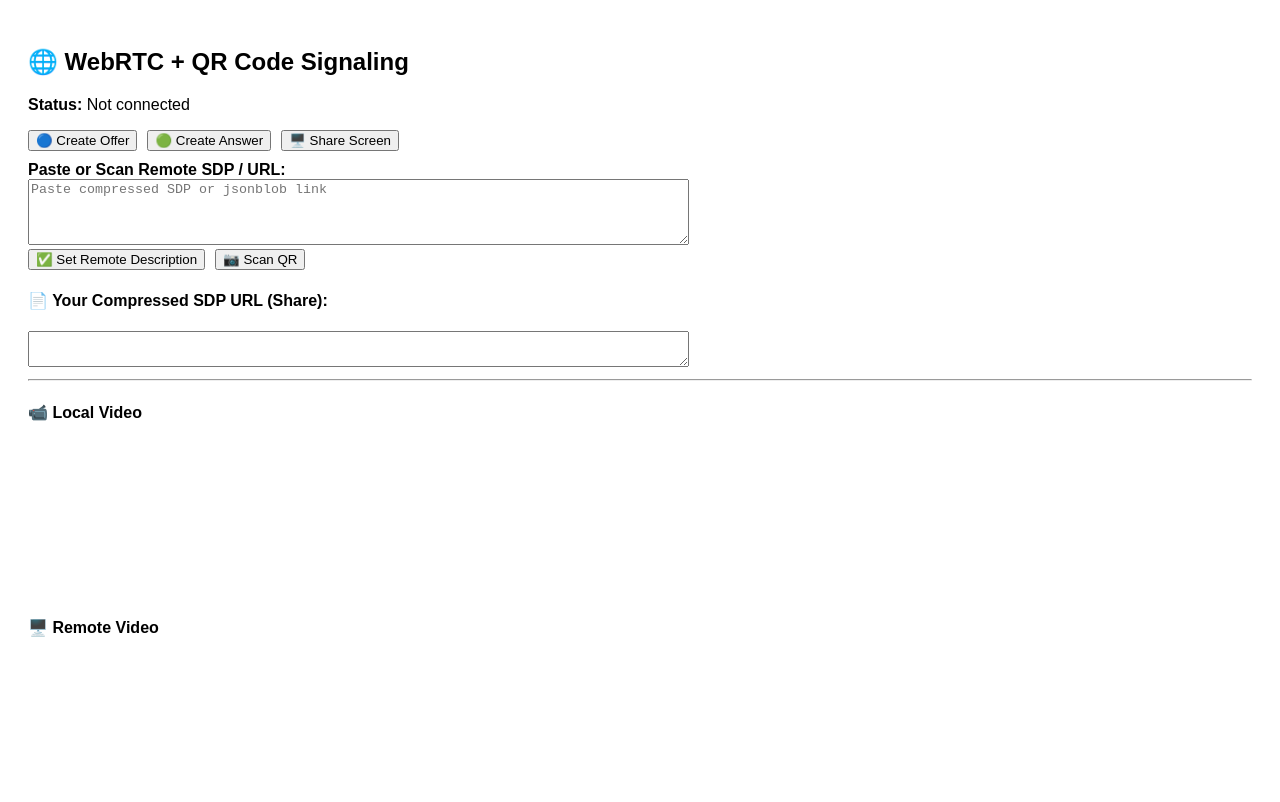
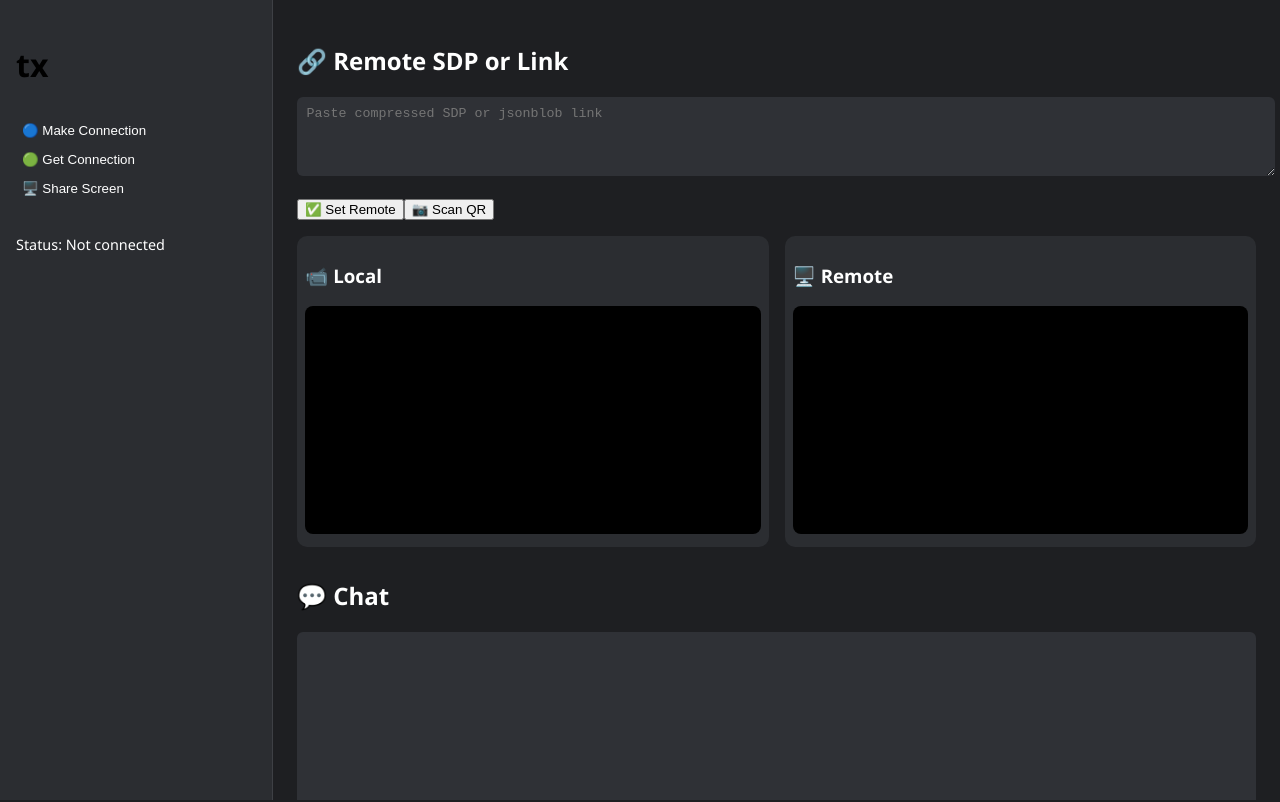
Before and after one commit to spider-falcon/tx, a React (Vite) app: page / in a window 1280 px wide. Shown: the top 802 px of the page. Built offline with nearby package versions, Linux system fonts and the light colour scheme.

Commit message:
demo css

```diff
--- /dev/null
+++ b/src/App.css
@@ -0,0 +1,113 @@
+body, html {
+  margin: 0;
+  font-family: 'Segoe UI', sans-serif;
+  background-color: #1e1f22;
+  color: #fff;
+}
+
+.app-wrapper {
+  display: flex;
+  height: 100vh;
+  overflow: hidden;
+}
+
+.sidebar {
+  width: 240px;
+  background-color: #2b2d31;
+  padding: 1rem;
+  display: flex;
+  flex-direction: column;
+  gap: 1rem;
+  border-right: 1px solid #3e4045;
+}
+
+.logo {
+  font-size: 2rem;
+  color: #000000;
+  margin-bottom: 1rem;
+}
+
+.status-box {
+  font-size: 0.9rem;
+}
+
+.sidebar-buttons button {
+  background: transparent;
+  color: #fff;
+  border: none;
+  width: 80%;
+  border-radius: 6px;
+  cursor: pointer;
+  margin-bottom: 0.5rem;
+  transition: background 0.3s;
+  text-align: left;
+}
+.sidebar-buttons button:hover {
+  background: #b9b9b9a2;
+}
+
+.main-content {
+  flex: 1;
+  padding: 1.5rem;
+  overflow-y: auto;
+}
+
+textarea, input {
+  width: 100%;
+  background-color: #2f3136;
+  color: white;
+  border: none;
+  border-radius: 6px;
+  padding: 0.6rem;
+  margin-bottom: 1rem;
+}
+
+.video-grid {
+  display: flex;
+  gap: 1rem;
+  margin-top: 1rem;
+}
+
+.video-box {
+  flex: 1;
+  background-color: #2b2d31;
+  border-radius: 10px;
+  padding: 0.5rem;
+}
+
+video {
+  width: 100%;
+  border-radius: 8px;
+  background: #000;
+}
+
+.chat-section {
+  margin-top: 2rem;
+}
+
+.chat-box {
+  background-color: #2f3136;
+  padding: 1rem;
+  border-radius: 6px;
+  height: 200px;
+  overflow-y: auto;
+  margin-bottom: 1rem;
+}
+
+.chat-input {
+  display: flex;
+  gap: 0.5rem;
+}
+
+.chat-input input {
+  flex: 1;
+}
+
+.chat-input button {
+  background-color: #43b581;
+  border: none;
+  padding: 0.6rem 1rem;
+  border-radius: 6px;
+  color: white;
+  cursor: pointer;
+}
--- a/src/App.jsx
+++ b/src/App.jsx
@@ -3,6 +3,8 @@ import pako from 'pako';
 import { Html5Qrcode } from 'html5-qrcode';
 import { QRCodeSVG } from 'qrcode.react';
 import axios from 'axios';
+
+import './App.css';
 
 export default function App() {
   const [localSDPUrl, setLocalSDPUrl] = useState('');
@@ -37,7 +39,7 @@ export default function App() {
         JSON.stringify({ sdp: compressedSDP }),
         { headers: { 'Content-Type': 'application/json' } }
       );
-      return response.headers.location;
+      return response.headers.location.replace('http://', 'https://');
     } catch (error) {
       console.error('Failed to upload SDP:', error);
       return '';
@@ -100,7 +102,7 @@ export default function App() {
       if (!compressed) return alert('❌ Remote SDP is empty!');
 
       if (compressed.startsWith('http')) {
-        const { data } = await axios.get(compressed);
+        const { data } = await axios.get(compressed.replace('http://', 'https://'));
         if (!data?.sdp) throw new Error('Missing "sdp" field in blob');
         compressed = data.sdp;
       }
@@ -177,64 +179,74 @@ export default function App() {
   const isConnected = dc.current?.readyState === 'open';
 
   return (
-    <div style={{ padding: 20, fontFamily: 'Arial' }}>
-      <h2>🌐 WebRTC + QR Code Signaling</h2>
-      <p><b>Status:</b> {status}</p>
+    <div className="app-wrapper dark-theme">
+      <aside className="sidebar">
+        <h1 className="logo">tx</h1>
+        <div className="sidebar-buttons">
+          <button onClick={() => createConnection(true)}>🔵 Make Connection</button>
+          <button onClick={() => createConnection(false)}>🟢 Get Connection</button>
+          <button onClick={startScreenShare}>🖥️ Share Screen</button>
+        </div>
+        <div className="status-box">
+          <p>Status: <span className="status">{status}</span></p>
+        </div>
+      </aside>
 
-      <div style={{ marginBottom: 10 }}>
-        <button onClick={() => createConnection(true)}>🔵 Create Offer</button>
-        <button onClick={() => createConnection(false)} style={{ marginLeft: 10 }}>🟢 Create Answer</button>
-        <button onClick={startScreenShare} style={{ marginLeft: 10 }}>🖥️ Share Screen</button>
-      </div>
-
-      <label><b>Paste or Scan Remote SDP / URL:</b></label><br />
+      <main className="main-content">
+        <section className="remote-sdp">
+          <h2>🔗 Remote SDP or Link</h2>
           <textarea
             placeholder="Paste compressed SDP or jsonblob link"
             value={remoteSDP}
             onChange={(e) => setRemoteSDP(e.target.value)}
             rows="4"
-        cols="80"
-      /><br />
-      <button onClick={handleRemoteSDP}>✅ Set Remote Description</button>
-      <button onClick={startQRScan} style={{ marginLeft: 10 }}>📷 Scan QR</button>
+          />
+          <div className="actions">
+            <button onClick={handleRemoteSDP}>✅ Set Remote</button>
+            <button onClick={startQRScan}>📷 Scan QR</button>
+          </div>
+          <div id="qr-reader" className={scanning ? 'qr-visible' : 'qr-hidden'} />
+        </section>
 
-      <div id="qr-reader" style={{ width: 300, marginTop: 10 }} hidden={!scanning}></div>
-
-      <h4>📄 Your Compressed SDP URL (Share):</h4>
-      <textarea readOnly value={localSDPUrl} rows="2" cols="80" />
         {localSDPUrl && (
-        <div style={{ marginTop: 10 }}>
-          <QRCodeSVG value={localSDPUrl} size={256} />
-        </div>
+          <section className="sdp-display">
+            <h2>📄 Share This URL</h2>
+            <textarea readOnly value={localSDPUrl} rows="2" />
+            <QRCodeSVG value={localSDPUrl} size={192} />
+          </section>
         )}
 
-      <hr />
-      <h4>📹 Local Video</h4>
-      <video ref={localVideoRef} autoPlay playsInline muted width="300" />
+        <section className="video-grid">
+          <div className="video-box">
+            <h3>📹 Local</h3>
+            <video ref={localVideoRef} autoPlay playsInline muted />
+          </div>
+          <div className="video-box">
+            <h3>🖥️ Remote</h3>
+            <video ref={remoteVideoRef} autoPlay playsInline />
+          </div>
+        </section>
 
-      <h4>🖥️ Remote Video</h4>
-      <video ref={remoteVideoRef} autoPlay playsInline width="300" />
-
-      <hr />
-      <h4>💬 Chat</h4>
-      <div style={{ border: '1px solid gray', padding: 10, minHeight: 100, maxHeight: 200, overflowY: 'auto' }}>
+        <section className="chat-section">
+          <h2>💬 Chat</h2>
+          <div className="chat-box">
             {messages.map((msg, i) => (
-          <div key={i}><b>{msg.from}:</b> {msg.text}</div>
+              <div key={i}><strong>{msg.from}:</strong> {msg.text}</div>
             ))}
           </div>
-
           {isConnected && (
-        <div style={{ marginTop: 10 }}>
+            <div className="chat-input">
               <input
                 type="text"
                 value={input}
                 onChange={(e) => setInput(e.target.value)}
                 placeholder="Type message..."
-            style={{ width: 300, padding: 6 }}
               />
-          <button onClick={sendMessage} style={{ marginLeft: 10 }}>Send</button>
+              <button onClick={sendMessage}>Send</button>
             </div>
           )}
+        </section>
+      </main>
     </div>
   );
 }
```
Lines whose indentation alone changed are shown as unchanged.
